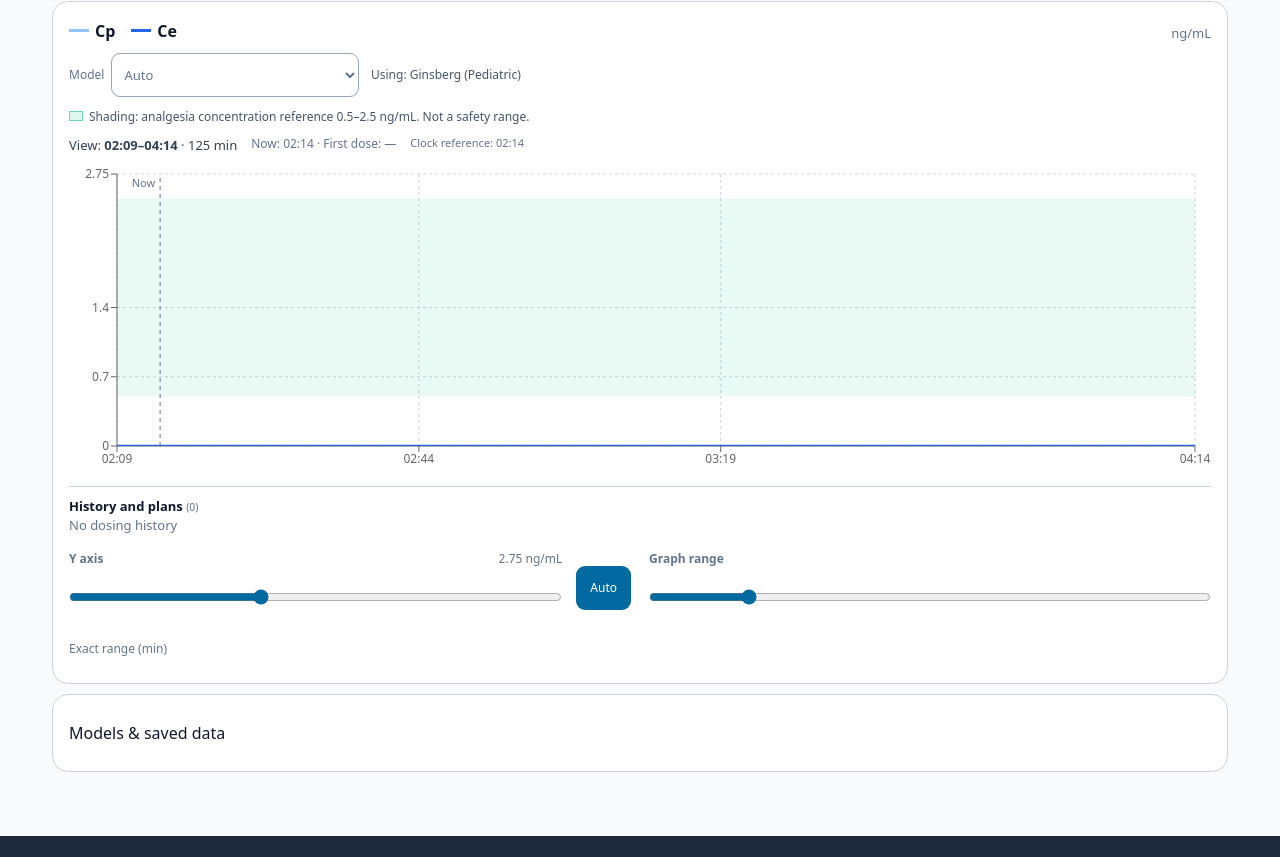
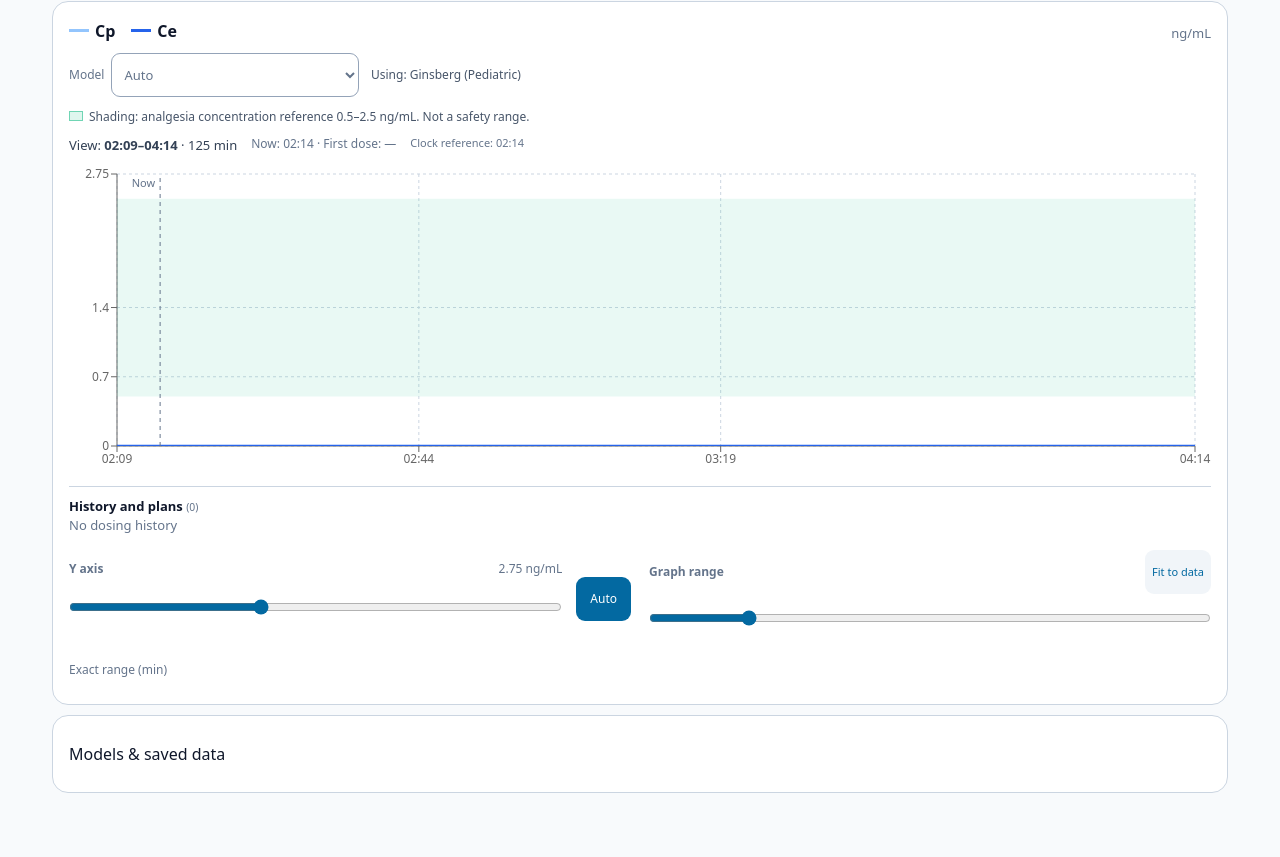
Before and after one commit to shinyaito28/Opioid-sim, a React (Vite) app: page / in a window 1280 px wide. Shown: the part 340-1197 px from the top of the page. Before the commit the page ends 1176 px from the top, so only its background shows below. Built offline with nearby package versions, Linux system fonts and the light colour scheme.

Commit message:
Fit graph bounds to remaining doses and anchor X zoom

```diff
--- a/src/App.jsx
+++ b/src/App.jsx
@@ -19,6 +19,7 @@ import {estimateGrowth} from './lib/growth.js';
 import {graphSampleStart} from './lib/graphContext.js';
 import {scrollApplicationBy} from './lib/appViewport.js';
 import {newCaseWithArchive} from './lib/caseDraft.js';
+import {fitGraphRange} from './lib/graphFit.js';
 
 function freshCase() {
   const now=new Date(),start=String(now.getHours()).padStart(2,'0')+':'+String(now.getMinutes()).padStart(2,'0');
@@ -173,7 +174,9 @@ export default function App() {
       <SimpleGraph key={state.drug} data={data} drug={state.drug} startTime={start} currentMinute={currentMinute} range={{start:state.plotStart,end:state.simDuration}}
         events={state.events} model={model} modelChoice={state.modelByDrug[state.drug]||'auto'}
         onModelChoice={choice=>accept({modelByDrug:chooseModel(state.modelByDrug,state.drug,choice)})}
-        onRange={range=>accept({plotStart:range.start,simDuration:range.end,manualRange:true},'range')} showRanges={showRanges}
+        onRange={range=>accept({plotStart:range.start,simDuration:range.end,manualRange:true},'range')}
+        onFit={()=>{history.current.endGroup();const range=fitGraphRange(latest.current.events,latest.current.drug);
+          accept({plotStart:range.start,simDuration:range.end,manualRange:true});history.current.endGroup();}} showRanges={showRanges}
         thresholds={{...THERAPEUTIC_RANGES[state.drug],...state.therapeuticOverrides[state.drug]}} savedTraces={visibleTraces}
         patient={state.patient} onSelectEvent={openEdit} t={t}>
         <SimpleHistory events={state.events} drug={state.drug} patient={state.patient} startTime={start} onEdit={openEdit} onDelete={remove}
--- a/src/components/SimpleGraph.jsx
+++ b/src/components/SimpleGraph.jsx
@@ -6,12 +6,14 @@ import { DRUG_DISPLAY,DRUG_COLORS,AVAILABLE_MODELS } from '../lib/drugs.js';
 import {concentrationBand,suggestedYAxisMax,yAxisSlider,yAxisFromSlider} from '../lib/graphScale.js';
 import {doseMarkers,eventDescription,markerClock} from '../lib/doseMarkers.js';
 import DoseMarkerValues from './DoseMarkerValues';
+import {xAxisSlider,xAxisFromSlider} from '../lib/graphFit.js';
 
 export default function SimpleGraph({data,drug,startTime,currentMinute,range,onRange,showRanges,thresholds,savedTraces,
-  events,model,modelChoice,onModelChoice,patient,onSelectEvent,children,t}) {
+  events,model,modelChoice,onModelChoice,patient,onSelectEvent,onFit,children,t}) {
   const display=DRUG_DISPLAY[drug]||{unit:'ng/mL',divisor:1},divisor=display.divisor||1,colors=DRUG_COLORS[drug];
   const clock=value=>{const p=clockParts(value,startTime);return p.hour+':'+p.minute;};
   const displayRange=graphDisplayRange(range);
+  const xSlider=xAxisSlider(range);
   const context=graphContext({range:displayRange,startTime,currentMinute,events,drug});
   const chartData=useMemo(()=>data.map(p=>({...p,cp:p.cp/divisor,ce:p.ce==null?null:p.ce/divisor})),[data,divisor]);
   const band=concentrationBand(drug,thresholds,divisor);
@@ -99,14 +101,11 @@ export default function SimpleGraph({data,drug,startTime,currentMinute,range,onR
       </label>
       <button type="button" className="quiet-button" aria-pressed={axisMax===null} onClick={()=>setAxisMax(null)}>{t('graphAuto')}</button>
     </div>
-    <div className="graph-range">
-      <label className="range-bar"><span className="field-label">{t('simpleRange')}</span>
-        <input type="range" aria-label={t('simpleRange')} min={Math.sqrt(30)} max={Math.sqrt(1440)} step="0.1"
-          value={Math.sqrt(Math.max(30,range.end))} onChange={e=>{
-            const end=Math.max(30,Math.min(1440,Math.round(Number(e.target.value)**2/10)*10));
-            onRange({start:Math.min(range.start,end-1),end});
-          }}/>
-      </label>
+    <div className="graph-range graph-x-controls" data-testid="graph-x-controls">
+      <div className="x-range-heading"><label className="field-label" htmlFor="graph-x-range">{t('simpleRange')}</label>
+        <button type="button" className="quiet-button graph-fit-button" data-testid="graph-fit" title={t('graphFitHelp')} onClick={onFit}>{t('graphFit')}</button></div>
+      <div className="range-bar"><input id="graph-x-range" type="range" aria-label={t('simpleRange')} min={xSlider.min} max={xSlider.max} step="0.1"
+        value={xSlider.value} onChange={e=>{const next=xAxisFromSlider(e.target.value,xSlider);if(next)onRange(next);}}/></div>
     </div>
     <details className="range-details"><summary>{t('simpleExactRange')}</summary>
       <div className="range-numbers">
--- a/src/index.css
+++ b/src/index.css
@@ -281,6 +281,10 @@ html[data-standalone="true"] .app-topbar { padding-top:8px; }
 .inline-edit-footer .quiet-button { font-size:12px; padding:6px 10px; }
 .axis-controls { display:grid; grid-template-columns:1fr 1fr; gap:0 18px; }
 .axis-controls .range-details { grid-column:1/-1; margin-top:0; }
+.graph-x-controls { display:grid; grid-template-columns:minmax(0,1fr); gap:0; }
+.x-range-heading { display:flex; justify-content:space-between; align-items:center; gap:4px; min-width:0; }
+.x-range-heading .field-label { min-width:0; margin-bottom:0; }
+.simple-app .graph-fit-button { min-height:44px; padding:6px 7px; font-size:11px; line-height:1.4; flex-shrink:0; }
 .dark .quick-editor-anchor { background:#082f49; border-color:#075985; }
 .dark .quick-edit-title { color:#7dd3fc; }
 .dark .marker-help,.dark .marker-detail small { color:#94a3b8; }
--- /dev/null
+++ b/src/lib/graphFit.js
@@ -0,0 +1,30 @@
+import {MAX_SIM_MINUTES} from './validation.js';
+
+// These are view bounds in the existing case clock, never a new clock origin.
+export function fitGraphRange(events,drug) {
+  const records=events.filter(event=>event.drug===drug);
+  if(!records.length)return {start:0,end:120};
+  const first=Math.min(...records.map(event=>event.time));
+  const last=Math.max(...records.map(event=>event.type==='infusion'&&event.rate>0&&!event.isInfinite?
+    event.time+event.duration:event.time));
+  // Preserve a useful forecast: at least two hours in view and an hour after
+  // the last recorded change/finite end, within the supported case horizon.
+  const end=Math.min(MAX_SIM_MINUTES,Math.max(1,first+120,last+60));
+  return {start:Math.max(-MAX_SIM_MINUTES,Math.min(first,end-1)),end};
+}
+
+// Zoom the span from the current left anchor. The old absolute-right-edge
+// mapping moved the anchor back toward the original case time after a fit.
+export function xAxisSlider(range) {
+  const upper=MAX_SIM_MINUTES-range.start,span=range.end-range.start;
+  const lower=Math.min(upper,span,Math.max(30,1-range.start));
+  return {min:Math.sqrt(lower),max:Math.sqrt(upper),value:Math.sqrt(span),lower,upper,start:range.start};
+}
+
+export function xAxisFromSlider(raw,slider) {
+  if(raw==='')return null;
+  const root=Number(raw);
+  if(!Number.isFinite(root)||root<=0)return null;
+  const span=Math.max(slider.lower,Math.min(slider.upper,Math.round(Math.max(slider.min,Math.min(slider.max,root))**2/10)*10));
+  return {start:slider.start,end:Math.min(MAX_SIM_MINUTES,Math.max(1,Number((slider.start+span).toPrecision(12))))};
+}
--- a/src/locales/en.json
+++ b/src/locales/en.json
@@ -334,6 +334,8 @@
   "markerLane": "Dose times below the chart",
   "markerHint": "▼ Dose time · # matches the values below · outline: future time. Infusion values are rates. Select to edit.",
   "markerValues": "Dose amounts and infusion rates",
+  "graphFit": "Fit to data",
+  "graphFitHelp": "Fit the displayed drug's records, with an hour of prediction after the last change or finite infusion end (within the 24-hour limit). Dose times and the case clock stay unchanged.",
   "markerBolus": "Bolus",
   "markerStart": "Infusion start",
   "markerChange": "Rate change",
--- a/src/locales/ja.json
+++ b/src/locales/ja.json
@@ -333,6 +333,8 @@
   "markerLane": "グラフ下の投与時刻",
   "markerHint": "▼ 投与時刻・#は下の数値と対応・白抜きは未来の時刻。持続投与の数値は速度です。選ぶと編集できます。",
   "markerValues": "単回投与量と持続投与速度",
+  "graphFit": "全体に合わせる",
+  "graphFitHelp": "表示中の薬剤の記録に合わせ、最後の変更・持続終了後の予測を1時間確保します（24時間の上限内）。投与時刻と症例の時計基準は変更しません。",
   "markerBolus": "単回投与",
   "markerStart": "持続開始",
   "markerChange": "速度変更",
```
Also changed, not shown: 3 other files (tests, documents, lock files or other folders).
